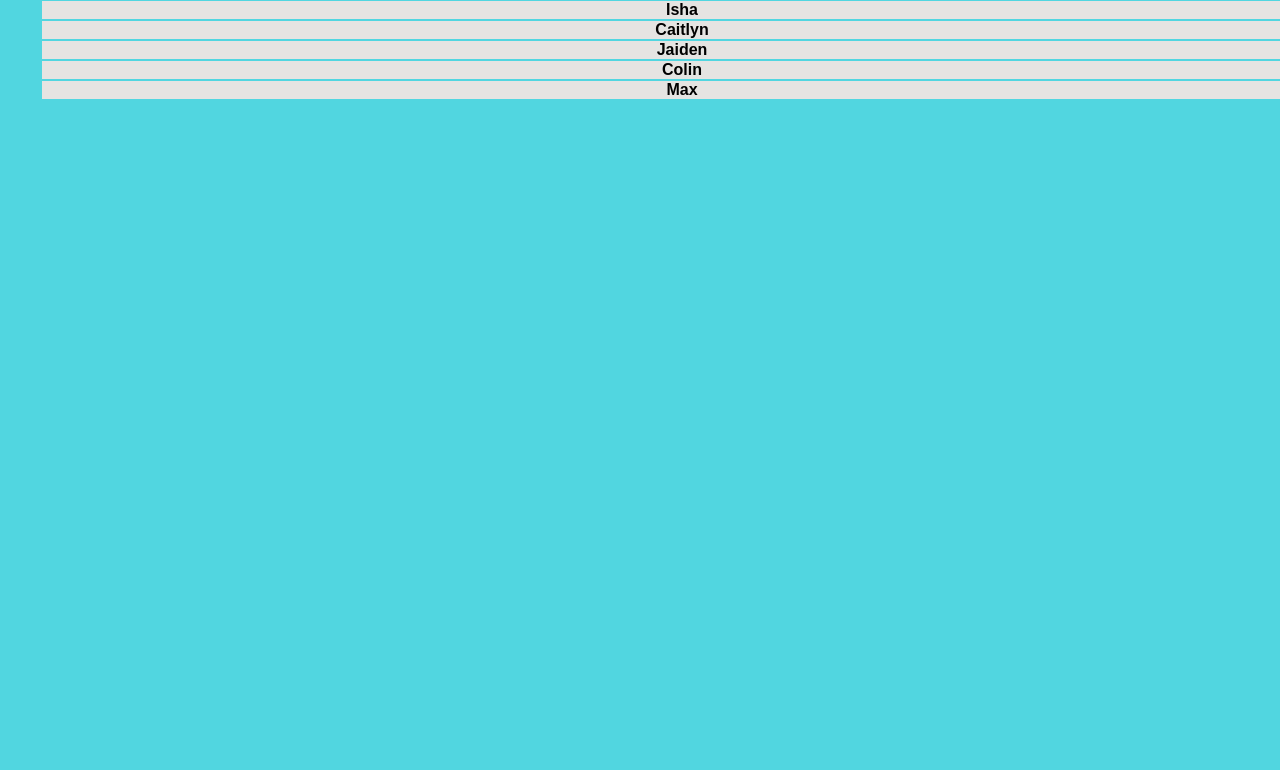
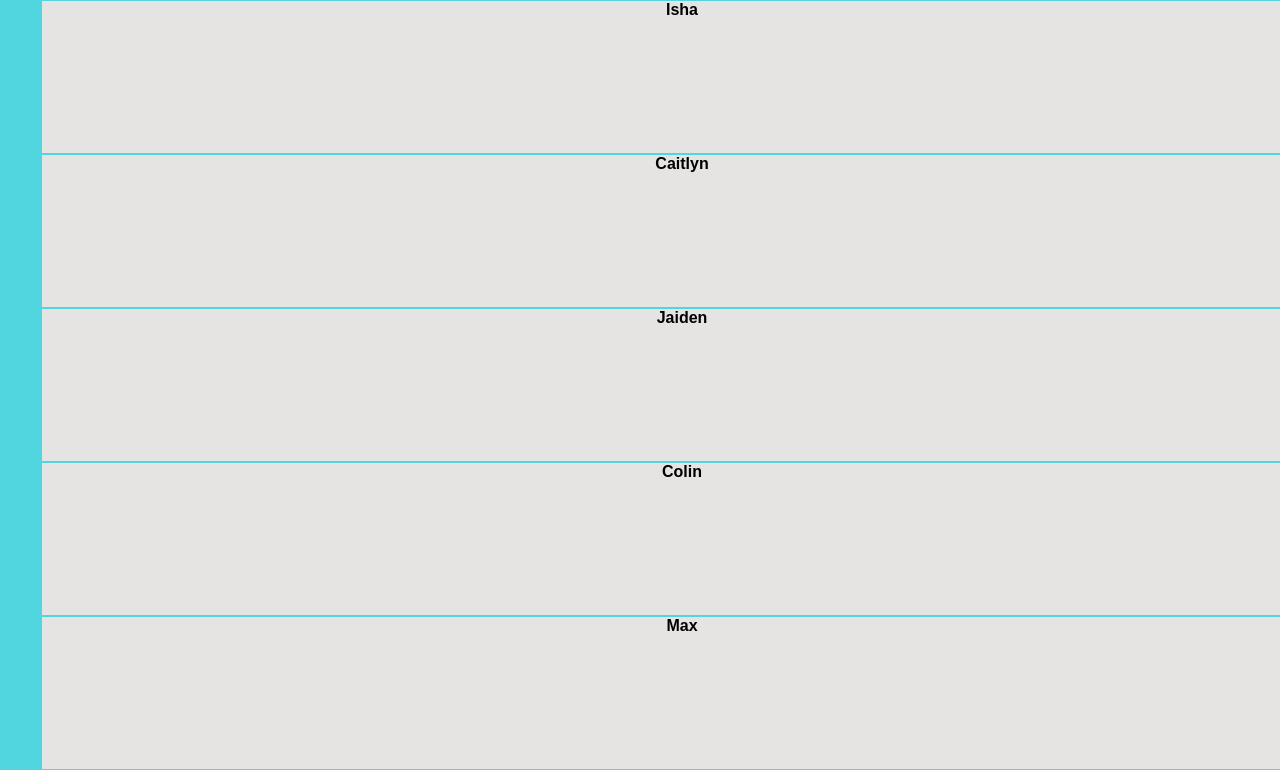
Before and after one commit to BRFNGRNBWS/brfngrnbws.github.io, a PHP site: page /app/mess.html in a window 1280 px wide; the page is wider, and only the part inside the window is pictured. Shown: the part 81-851 px from the top of that part. Before the commit the page ends 180 px from the top of that part, so only its background shows below. Run offline with PHP 8.4, Linux system fonts and the light colour scheme.

Commit message:
update .mess style

```diff
--- a/app/style.css
+++ b/app/style.css
@@ -42,8 +42,10 @@ a {
 .mess {
 	background-color: #E5E4E2;
 	width: 100%;
+	height: 19vh;
 	float: left;
 	display: block;
 	margin: 1px;
 	vertical-align: center;
 	text-align: center;
+	}
```
